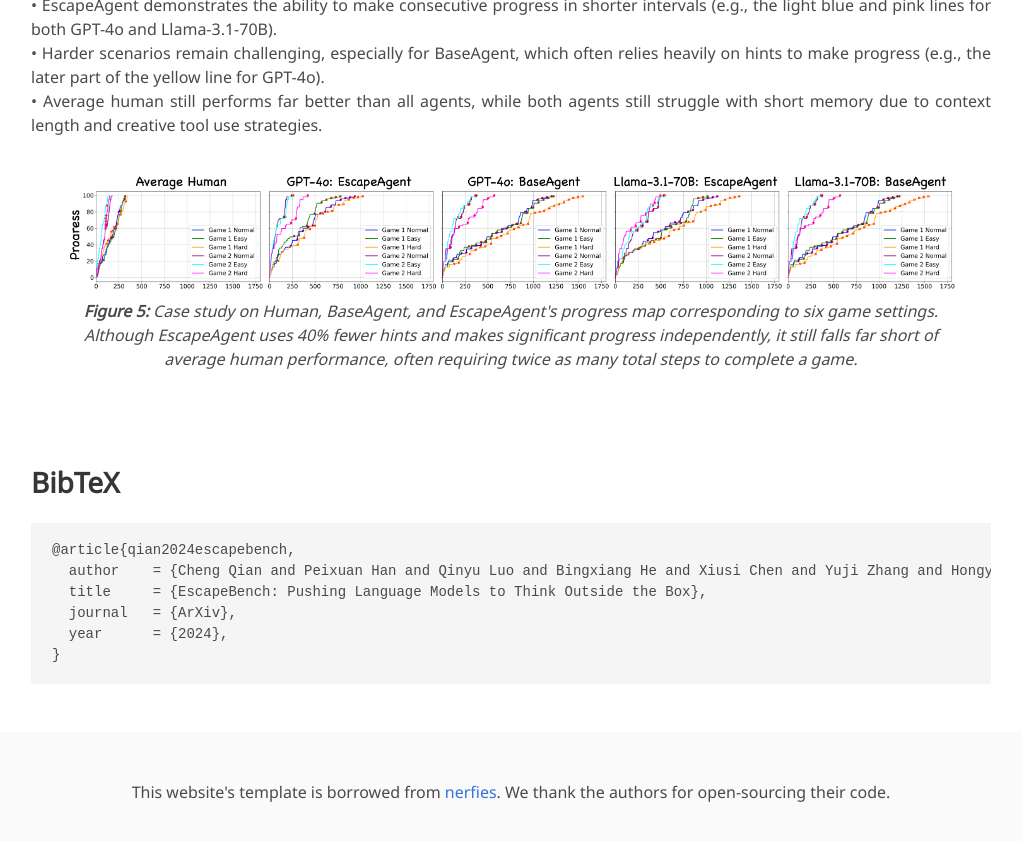
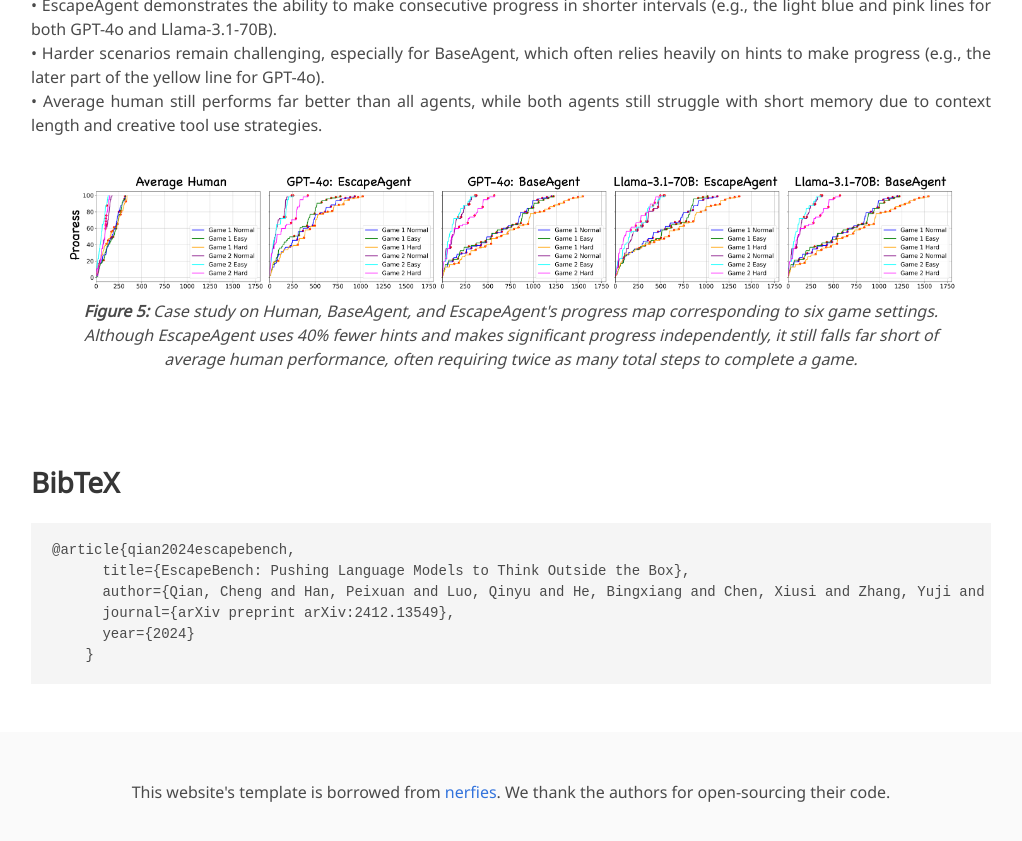
Before and after one commit to qiancheng0/qiancheng0.github.io, a Jekyll site: the page files/escapebench/index.html, which Jekyll copies as it is, in a window 1280 px wide and 900 px high, scrolled down 6542 px. Shown: the top 841 px of the window, without its empty margins (129-1151 px from the left). Built offline with Jekyll 4.4.1, drawn with Linux system fonts in a browser that asks for light colours; nearby versions of some CDN libraries; some web fonts are replaced; library files that are not in the unit come from our copies; a style sheet for code colours, icons or effects is not loaded.

Commit message:
Update paper pdf

```diff
--- a/files/escapebench/index.html
+++ b/files/escapebench/index.html
@@ -87,7 +87,7 @@
             <div class="publication-links">
               <!-- PDF Link. -->
               <span class="link-block">
-                <a href="https://arxiv.org/pdf/"
+                <a href="https://arxiv.org/pdf/2412.13549"
                    class="external-link button is-normal is-rounded is-dark">
                   <span class="icon">
                       <i class="fas fa-file-pdf"></i>
@@ -96,12 +96,12 @@
                 </a>
               </span>
               <span class="link-block">
-                <a href="https://arxiv.org/abs/"
+                <a href="https://arxiv.org/abs/2412.13549"
                    class="external-link button is-normal is-rounded is-dark">
                   <span class="icon">
                       <i class="ai ai-arxiv"></i>
                   </span>
-                  <span>arXiv</span>
+                  <span>ArXiv</span>
                 </a>
               </span>
               <!-- Video Link. -->
@@ -340,14 +340,14 @@
   <div class="container is-max-desktop content">
     <h2 class="title">BibTeX</h2>
     <pre><code>@article{qian2024escapebench,
-  author    = {Cheng Qian and Peixuan Han and Qinyu Luo and Bingxiang He and Xiusi Chen and Yuji Zhang and Hongyi Du and Jiarui Yao and Xiaocheng Yang and Denghui Zhang and Yunzhu Li and Heng Ji},
-  title     = {EscapeBench: Pushing Language Models to Think Outside the Box},
-  journal   = {ArXiv},
-  year      = {2024},
-}</code></pre>
+      title={EscapeBench: Pushing Language Models to Think Outside the Box},
+      author={Qian, Cheng and Han, Peixuan and Luo, Qinyu and He, Bingxiang and Chen, Xiusi and Zhang, Yuji and Du, Hongyi and Yao, Jiarui and Yang, Xiaocheng and Zhang, Denghui and Li, Yunzhu and Ji, Heng},
+      journal={arXiv preprint arXiv:2412.13549},
+      year={2024}
+    }
+</code></pre>
   </div>
 </section>
-
 
 <footer class="footer">
     <div class="container">
```
